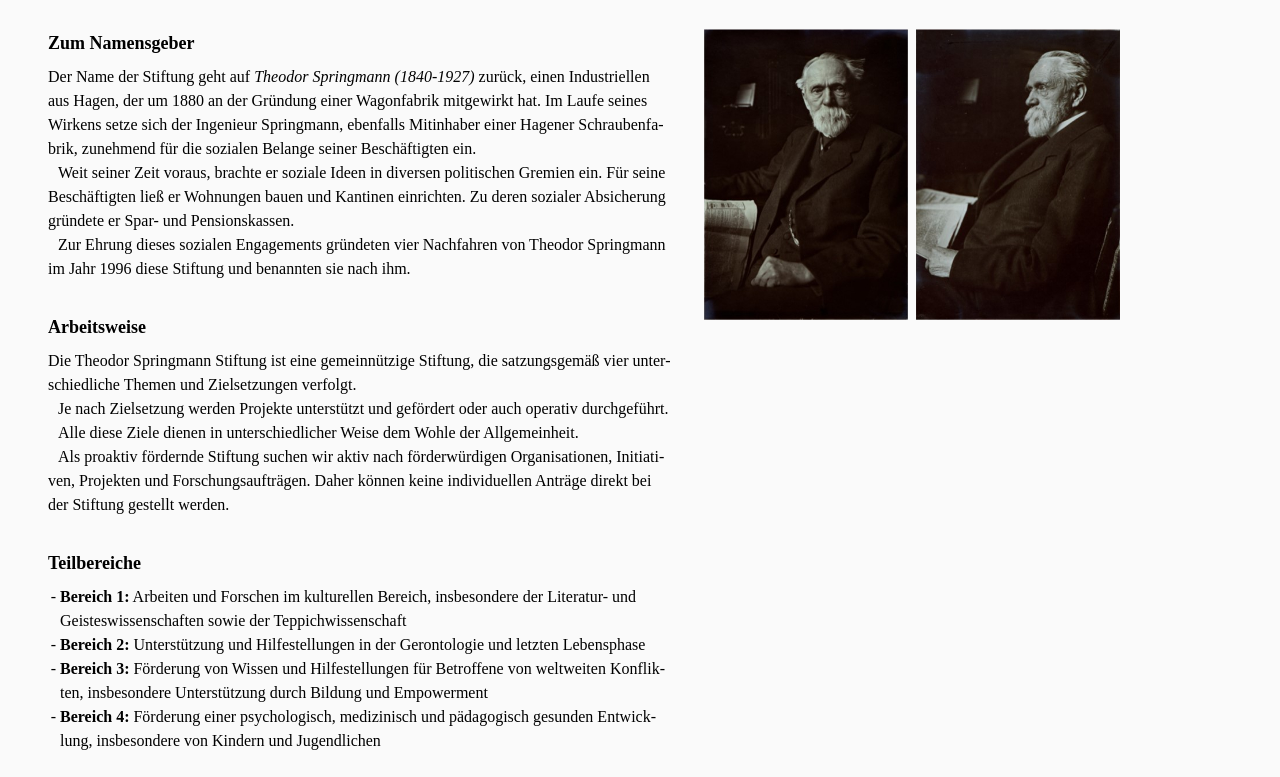
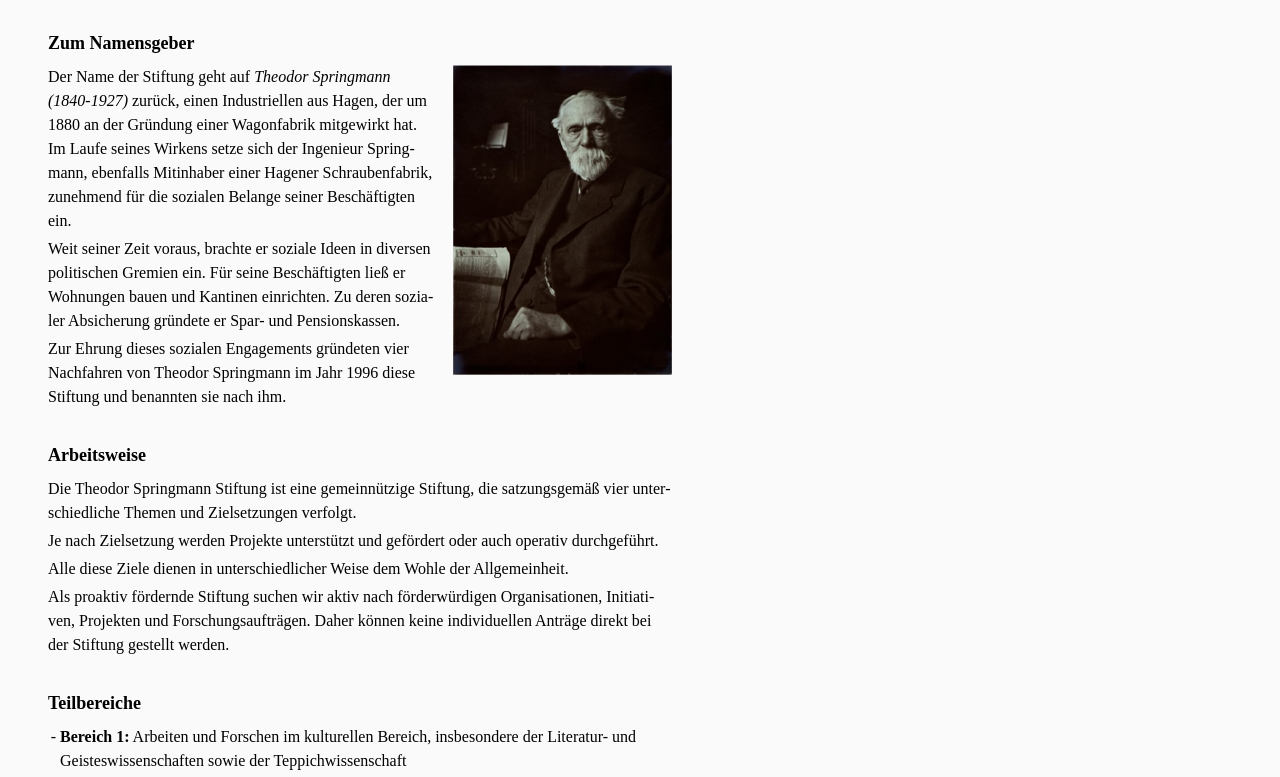
Before and after one commit to Theodor-Springmann-Stiftung/webseite, a website built with Vite: page src/index.html in a window 1280 px wide. Shown: the part 128-905 px from the top of the page. Built offline with nearby package versions, Linux system fonts and the light colour scheme; a web font is replaced by a local one.

Commit message:
+Anpassung Schelling

```diff
--- a/src/index.html
+++ b/src/index.html
@@ -14,7 +14,7 @@
 
 <body class="font-serif bg-zinc-50">
 	<div class="mx-4 md:ml-12 flex flex-col h-full">
-		<div class="mt-4 lg:mt-12">
+		<div class="mt-4 lg:mt-12 max-w-[78ch]">
 			<h1 class="font-bold text-2xl md:text-3xl">
 				Theodor Springmann Stiftung
 			</h1>
@@ -22,44 +22,36 @@
 				<hr>
 		</div>
 
-			<div class="mt-8 flex flex-col gap-4 lg:flex-row lg:items-start lg:gap-8">
-			<div class="max-w-[78ch]">
-			<article class="!hyphens-auto">
+			<article class="!hyphens-auto max-w-[78ch] mt-8">
 			<h2 class="text-lg mb-2">Zum Namensgeber</h2>
+				<img src="TS_1.jpg" alt="Porträt Theodor Springmann" class="float-right w-[219px] ml-4 mb-2 h-auto">
 				<p class="m-0">Der Name der Stiftung geht auf <em>Theodor Springmann (1840-1927)</em> zurück, einen Industriellen aus Hagen, der um 1880 an der Gründung einer Wagonfabrik mitgewirkt hat. Im Laufe seines Wirkens setze sich der Ingenieur Springmann, ebenfalls Mitinhaber einer Hagener Schraubenfabrik, zunehmend für die sozialen Belange seiner Beschäftigten ein.
 
-				<p class="indent-2.5 m-0">Weit seiner Zeit voraus, brachte er soziale Ideen in diversen politischen Gremien ein. Für seine Beschäftigten ließ er Wohnungen bauen und Kantinen einrichten. Zu deren sozialer Absicherung gründete er Spar- und Pensionskassen.
+				<p class="m-0 mt-1">Weit seiner Zeit voraus, brachte er soziale Ideen in diversen politischen Gremien ein. Für seine Beschäftigten ließ er Wohnungen bauen und Kantinen einrichten. Zu deren sozialer Absicherung gründete er Spar- und Pensionskassen.
 
-			  <p class="indent-2.5 m-0">Zur Ehrung dieses sozialen Engagements gründeten vier Nachfahren von Theodor Springmann im Jahr 1996 diese Stiftung und benannten sie nach ihm.
+			  <p class="m-0 mt-1">Zur Ehrung dieses sozialen Engagements gründeten vier Nachfahren von Theodor Springmann im Jahr 1996 diese Stiftung und benannten sie nach ihm.
 			</article>
-				<img src="TS_1.jpg" alt="Porträt Theodor Springmann" class="mt-4 h-auto max-w-full lg:hidden">
 
-			<article class="!hyphens-auto">
+			<article class="!hyphens-auto max-w-[78ch]">
 			<h2 class="text-lg mb-2 mt-8">Arbeitsweise</h2>
 				<p class="m-0">Die Theodor Springmann Stiftung ist eine gemeinnützige Stiftung, die satzungsgemäß vier unterschiedliche Themen und Zielsetzungen verfolgt.
 
-				<p class="indent-2.5 m-0">Je nach Zielsetzung werden Projekte unterstützt und gefördert oder auch operativ durchgeführt.
+				<p class="m-0 mt-1">Je nach Zielsetzung werden Projekte unterstützt und gefördert oder auch operativ durchgeführt.
 
-				<p class="indent-2.5 m-0">Alle diese Ziele dienen in unterschiedlicher Weise dem Wohle der Allgemeinheit.
+				<p class="m-0 mt-1">Alle diese Ziele dienen in unterschiedlicher Weise dem Wohle der Allgemeinheit.
 
-				<p class="indent-2.5 m-0">Als proaktiv fördernde Stiftung suchen wir aktiv nach förderwürdigen Organisationen, Initiativen, Projekten und Forschungsaufträgen. Daher können keine individuellen Anträge direkt bei der Stiftung gestellt werden.
+				<p class="m-0 mt-1">Als proaktiv fördernde Stiftung suchen wir aktiv nach förderwürdigen Organisationen, Initiativen, Projekten und Forschungsaufträgen. Daher können keine individuellen Anträge direkt bei der Stiftung gestellt werden.
 			</article>
 
-			<article class="!hyphens-auto">
+			<article class="!hyphens-auto max-w-[78ch]">
 			<h2 class="text-lg mb-2 mt-8">Teilbereiche</h2>
-				<ul class="ml-3 list-['-_'] list-outside ">
+				<ul class="ml-3 list-['-_'] list-outside">
 					<li><strong>Bereich 1:</strong> Arbeiten und Forschen im kulturellen Bereich, insbesondere der Literatur- und Geisteswissenschaften sowie der Teppichwissenschaft</li>
-					<li><strong>Bereich 2:</strong> Unterstützung und Hilfestellungen in der Gerontologie und letzten Lebensphase</li>
-					<li><strong>Bereich 3:</strong> Förderung von Wissen und Hilfestellungen für Betroffene von weltweiten Konflikten, insbesondere Unterstützung durch Bildung und Empowerment</li>
-					<li><strong>Bereich 4:</strong> Förderung einer psychologisch, medizinisch und pädagogisch gesunden Entwicklung, insbesondere von Kindern und Jugendlichen</li>
+					<li class="mt-1"><strong>Bereich 2:</strong> Unterstützung und Hilfestellungen in der Gerontologie und letzten Lebensphase</li>
+					<li class="mt-1"><strong>Bereich 3:</strong> Förderung von Wissen und Hilfestellungen für Betroffene von weltweiten Konflikten, insbesondere Unterstützung durch Bildung und Empowerment</li>
+					<li class="mt-1"><strong>Bereich 4:</strong> Förderung einer psychologisch, medizinisch und pädagogisch gesunden Entwicklung, insbesondere von Kindern und Jugendlichen</li>
 				</ul>
 			</article>
-			</div>
-				<div class="hidden gap-2 lg:flex lg:w-[416px] lg:shrink-0">
-					<img src="TS_1.jpg" alt="Porträt Theodor Springmann" class="min-w-0 flex-1 h-auto">
-					<img src="TS_2.jpg" alt="Porträt Theodor Springmann" class="min-w-0 flex-1 h-auto">
-				</div>
-			</div>
 
 
 		<div class="mt-12">
```
